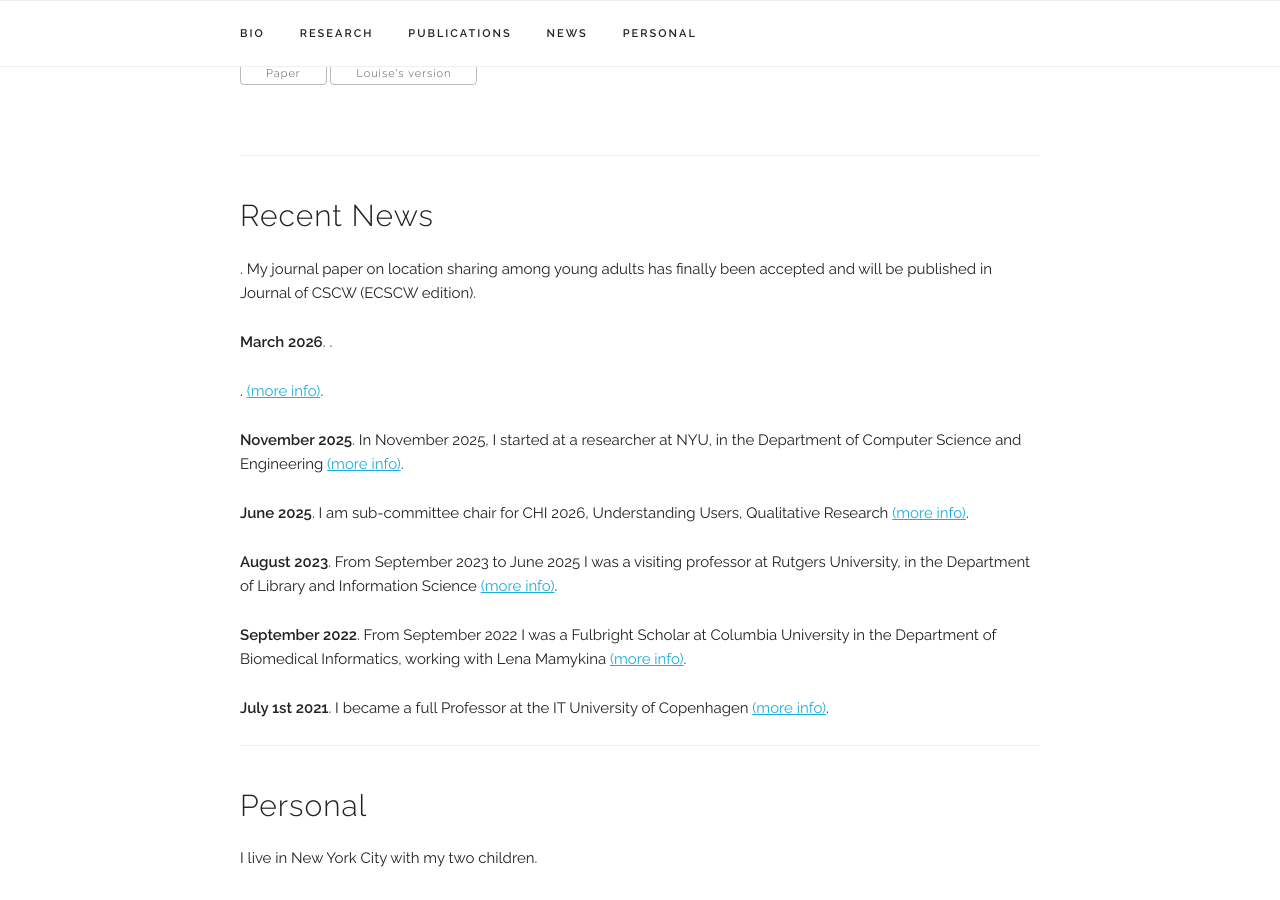
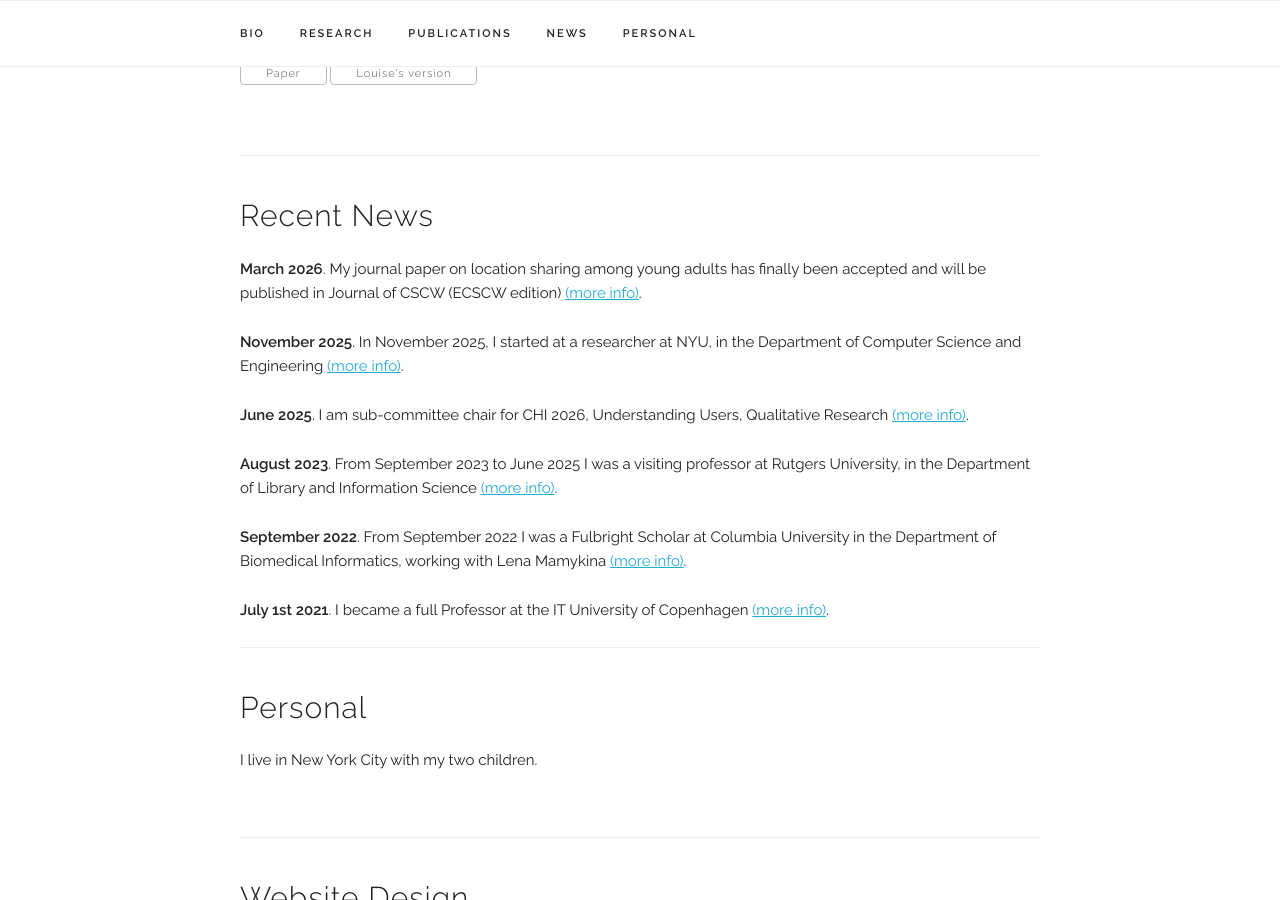
Before and after one commit to barkhuus/barkhuus.github.io, a Jekyll site: the page built from index.html, in a window 1280 px wide and 900 px high, scrolled down 2826 px. Built offline with Jekyll 4.4.1, drawn with Linux system fonts in a browser that asks for light colours; part of the change alters nothing that is shown.

```diff
--- a/_data/news.yaml
+++ b/_data/news.yaml
@@ -1,8 +1,8 @@
 news_items:
 
   - item: "My journal paper on location sharing among young adults has finally been accepted and will be published in Journal of CSCW (ECSCW edition)"
-  - date: "March 2026"
-  - link: "https://ecscw.eusset.eu/2026/"
+    date: "March 2026"
+    link: "https://ecscw.eusset.eu/2026/"
 
   - item: "In November 2025, I started at a researcher at NYU, in the Department of Computer Science and Engineering"
     date: "November 2025"
```
